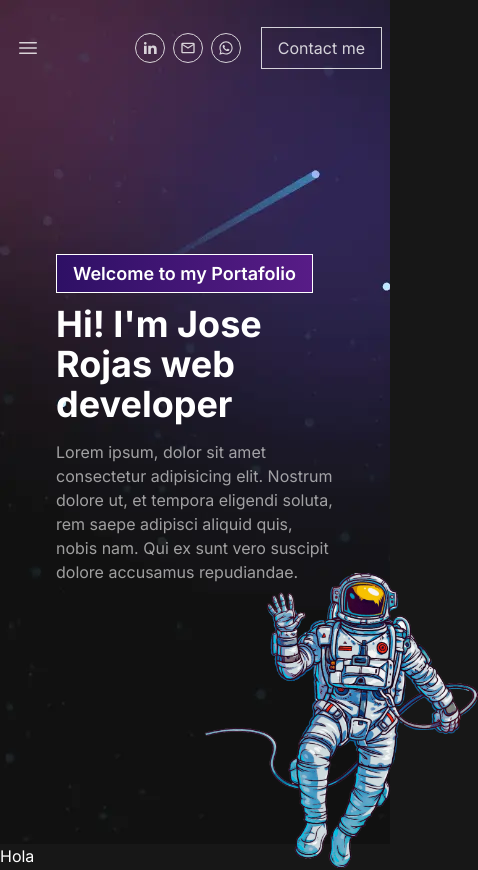
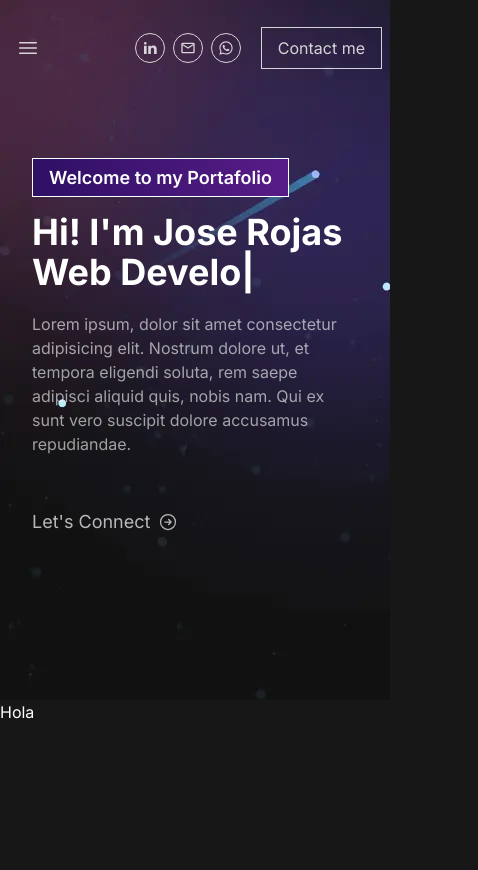
Before and after one commit to jgra1999/portafolio-2024, a Next.js app: page / in a window 390 px wide. Shown: the whole page, 478 px wide, since content can reach past the window. After the commit the page ends 844 px from the top, so only its background shows below. Built offline with nearby package versions, Linux system fonts and the light colour scheme; what tailwindcss-animated would draw is missing.

Commit message:
created intro section

```diff
--- a/src/components/ui/Intro.tsx
+++ b/src/components/ui/Intro.tsx
@@ -1,25 +1,47 @@
+'use client'
 /* eslint-disable @next/next/no-img-element */
 /* eslint-disable react/no-unescaped-entities */
-import React from 'react'
+import { ArrowRightCircleIcon } from '@heroicons/react/24/outline'
+import { useEffect, useRef } from 'react'
+import Typed from 'typed.js'
 
 export default function Intro() {
+	const type = useRef(null)
+
+	useEffect(() => {
+		const typed = new Typed(type.current, {
+			strings: ['Web Developer', 'Web Designer', 'Web Programmer'],
+			typeSpeed: 200,
+			backSpeed: 200,
+			loop: true
+		})
+
+		return () => {
+			// Destroy Typed instance during cleanup to stop animation
+			typed.destroy()
+		}
+	}, [])
 	return (
-		<section className='bg-heroImg flex items-center px-14 h-screen w-full'>
+		<section className='bg-heroImg flex items-center px-8 md:px-14 h-[700px] md:h-screen w-full'>
 			<article className='grid grid-cols-1 md:grid-cols-2'>
-				<div className='space-y-4'>
+				<div className='space-y-5'>
 					<span className='font-semibold text-lg bg-gradient-to-r from-violet-950 to-purple-900 border border-white p-2 px-4'>
 						Welcome to my Portafolio
 					</span>
 					<h1 className='text-4xl md:text-6xl font-bold'>
-						Hi! I'm Jose Rojas <span>web developer</span>
+						Hi! I'm Jose Rojas <span ref={type}></span>
 					</h1>
-					<p className='text-white/60'>
+					<p>
 						Lorem ipsum, dolor sit amet consectetur adipisicing elit. Nostrum dolore
 						ut, et tempora eligendi soluta, rem saepe adipisci aliquid quis, nobis
 						nam. Qui ex sunt vero suscipit dolore accusamus repudiandae.
 					</p>
+					<button className='flex items-center gap-x-2 text-lg pt-8 text-white/70 active:text-white hover:text-white'>
+						Let's Connect
+						<ArrowRightCircleIcon className='w-5 h-5' />
+					</button>
 				</div>
-				<div className='relative'>
+				<div className='relative hidden md:block'>
 					<img
 						src='/astronaut.webp'
 						alt='Astronaut image'
```
